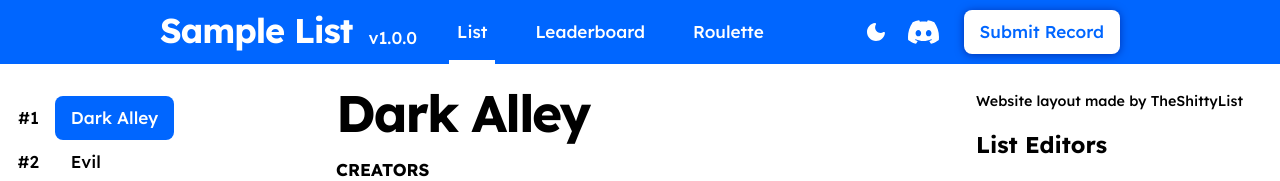
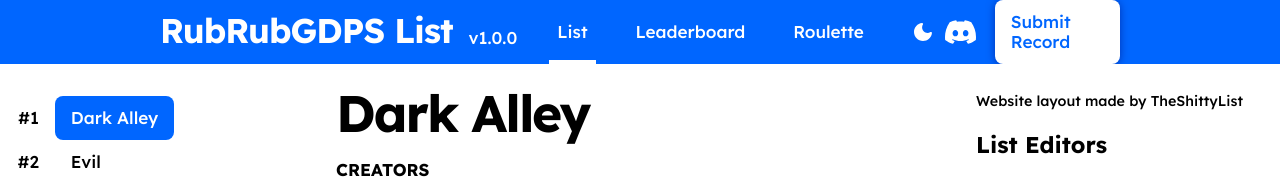
Before and after one commit to ExtremeSpe/RubRubGDPSList, a plain HTML site: page index.html in a window 1280 px wide. Shown: the top 181 px of the page. Drawn offline with nearby package versions, Linux system fonts and the light colour scheme.

Commit message:
Update index.html

```diff
--- a/index.html
+++ b/index.html
@@ -3,7 +3,7 @@
     <head>
         <meta charset="UTF-8" />
         <meta name="viewport" content="width=1024" />
-        <title>Your List Name</title>
+        <title>RubRubGDPS List</title>
 
         <!-- Replace your server icon by uploading an image file named "list_icon.png"-->
         <link rel="icon" href="/list_icon.png" />
@@ -37,7 +37,7 @@
     <body id="app">
         <header :class="{ dark: store.dark }">
             <div class="logo">
-                <h2>Sample List</h2>
+                <h2>RubRubGDPS List</h2>
                 <p>v1.0.0</p>
             </div>
             <nav class="nav">
```
